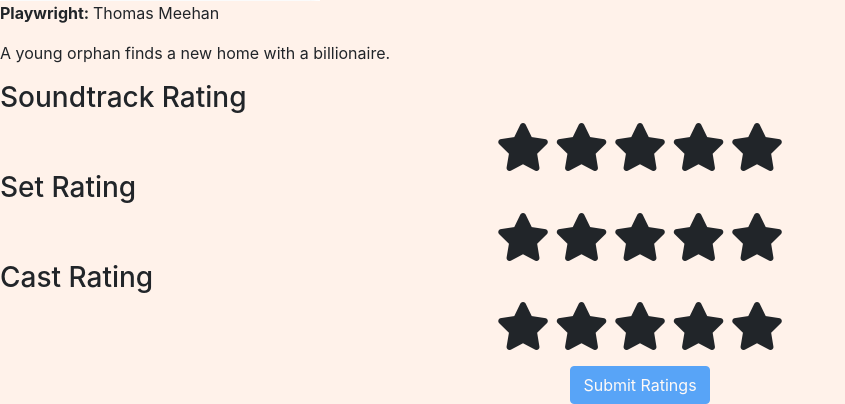
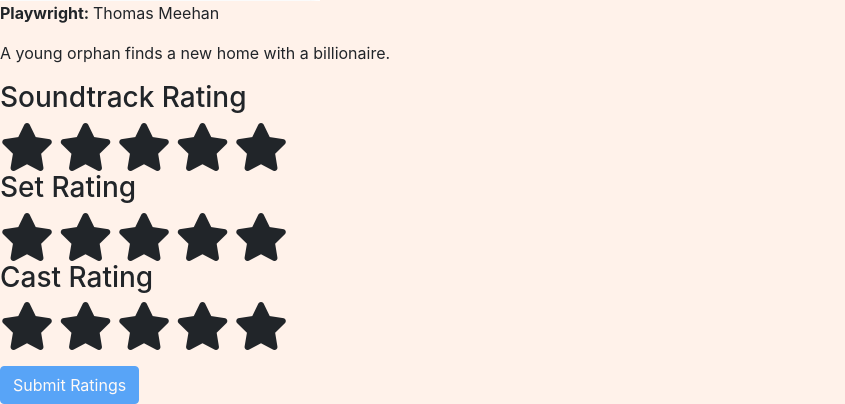
Before and after one commit to grashop04/RateALeg, a Django app: page /plays/annie-the-musical/chosen_play/ in a window 1280 px wide. Shown: the part 605-1009 px from the top of the page, without its empty margins (0-845 px from the left). Run offline with Django 3.2, Linux system fonts and the light colour scheme; data comes from the database, SQL or seed files in the repository; both versions use the stored data as it was after the commit; some libraries are stand-ins or nearby versions.

Commit message:
pulling main, saving changes

```diff
--- a/templates/plays/chosen_show.html
+++ b/templates/plays/chosen_show.html
@@ -18,8 +18,10 @@
     <p>{{ play.description }}</p>
 </div>
 
+<div class="ratings-contain">
 <h3>Soundtrack Rating</h3>
-<div class="col text-center">
+<div class="rate-rows">
+    <div class="stars">
     <form class="rate-form" action="" method="POST" id="soundtrack-form" data-playid="{{ play.playID }}">
         {% csrf_token %}
         <span class="fa fa-star fa-3x soundtrack" data-value="1"></span>
@@ -28,10 +30,12 @@
         <span class="fa fa-star fa-3x soundtrack" data-value="4"></span>
         <span class="fa fa-star fa-3x soundtrack" data-value="5"></span>
     </form>
+    </div>
 </div>
 
 <h3>Set Rating</h3>
-<div class="col text-center">
+<div class="rate-rows">
+    <div class="stars">
     <form class="rate-form" action="" method="POST" id="set-form" data-playid="{{ play.playID }}">
         {% csrf_token %}
         <span class="fa fa-star fa-3x set" data-value="1"></span>
@@ -40,10 +44,12 @@
         <span class="fa fa-star fa-3x set" data-value="4"></span>
         <span class="fa fa-star fa-3x set" data-value="5"></span>
     </form>
+    </div>
 </div>
 
 <h3>Cast Rating</h3>
-<div class="col text-center">
+<div class="rate-rows">
+    <div class="stars">
     <form class="rate-form" action="" method="POST" id="cast-form" data-playid="{{ play.playID }}">
         {% csrf_token %}
         <span class="fa fa-star fa-3x cast" data-value="1"></span>
@@ -52,11 +58,13 @@
         <span class="fa fa-star fa-3x cast" data-value="4"></span>
         <span class="fa fa-star fa-3x cast" data-value="5"></span>
     </form>
+    </div>
 </div>
 
 
-<div class="text-center">
+<div class="submit-ratings">
     <button id="submit-rating-btn" class="btn btn-primary mt-3" disabled>Submit Ratings</button>
+</div>
 </div>
 
 <script src="{% static 'javascript/chosenplays.js' %}"></script>
```
Also changed, not shown: db.sqlite3, static/css/chosen_shows.css (line endings or trailing spaces).
